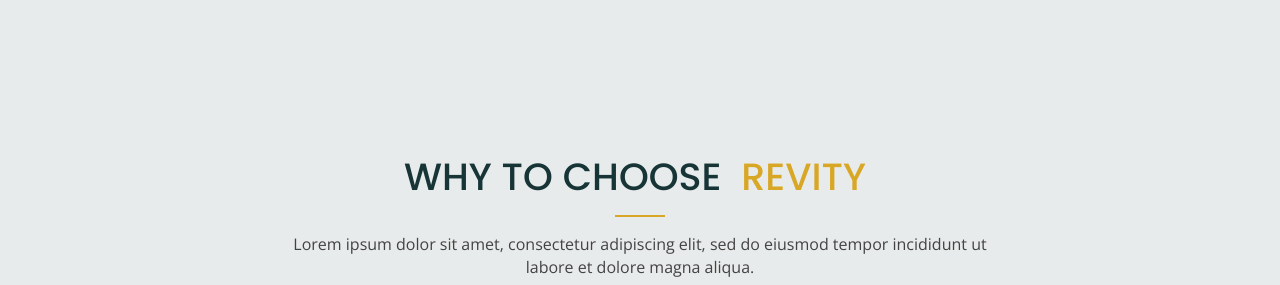
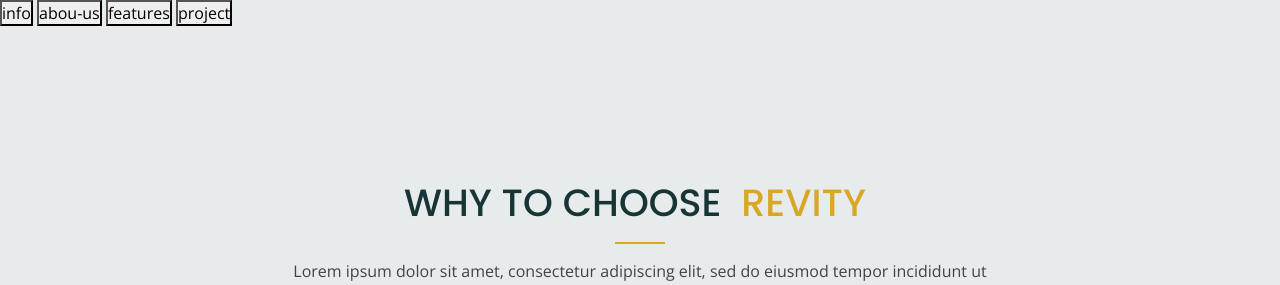
Before and after one commit to rockeyrai/projectT, a plain HTML site: page project/index.html in a window 1280 px wide. Shown: the top 285 px of the page. Drawn offline with nearby package versions, Linux system fonts and the light colour scheme.

Commit message:
nav scroll fucntion

```diff
--- a/project/index.html
+++ b/project/index.html
@@ -10,6 +10,12 @@
 </head>
 
 <body>
+  <nav>
+    <button onclick="document.querySelector('.info').scrollIntoView({ behavior: 'smooth' });">info</button>
+    <button onclick="document.querySelector('.about-us').scrollIntoView({ behavior: 'smooth' });">abou-us</button>
+    <button onclick="document.querySelector('.features').scrollIntoView({ behavior: 'smooth' });">features</button>
+    <button onclick="document.querySelector('.projects').scrollIntoView({ behavior: 'smooth' });">project</button>
+  </nav>
   <section class="block info">
     <div class="container">
       <div class="row justify-content-center text-center">
@@ -157,7 +163,7 @@
         consequat.</p>
     </div>
   </section>
-  <section class="block features">
+  <section class="block projects">
     <div class="container">
       <div class="row justify-content-center text-center">
         <div class="col-8">
```
